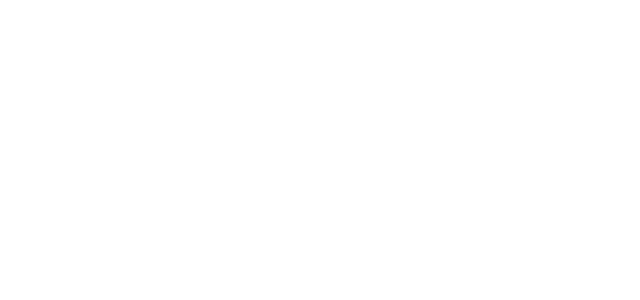
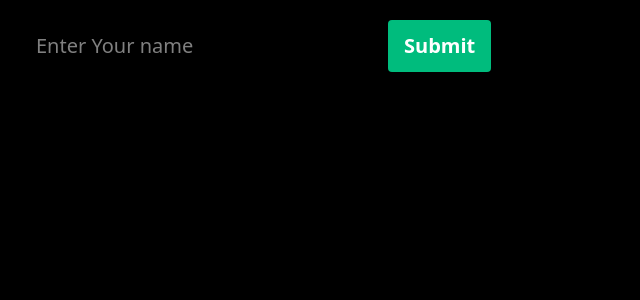
Before and after one commit to Jignesh4611/React, a React (Vite) app: page / in a window 1280 px wide. Shown: the top 300 px of the page, without its empty margins (0-640 px from the left). Built offline with nearby package versions, Linux system fonts and the light colour scheme.

Commit message:
form handling

```diff
--- a/src/App.jsx
+++ b/src/App.jsx
@@ -1,9 +1,18 @@
 import React from 'react'
 
 const App = () => {
+  const submitHandler = (e)=>{
+    e.preventDefault()
+    console.log("submited")
+  }
   return (
     <div>
-      <form> </form>
+      <form onSubmit={(e)=>{
+        submitHandler(e);
+      }}>
+        <input className='px-4 py-3 text-xl m-5'  type="text" placeholder='Enter Your name '/>
+        <button className='px-4 py-3 m-5 text-xl font-semibold bg-emerald-500 rounded '> Submit</button>
+      </form>
     </div>
   )
 }
--- a/src/style.css
+++ b/src/style.css
@@ -1,7 +1,6 @@
 @import "tailwindcss";
 
-
-/* body {
+ body {
     background-color: #000000 ;
     color : #ffffff;
-} */
+}
```
